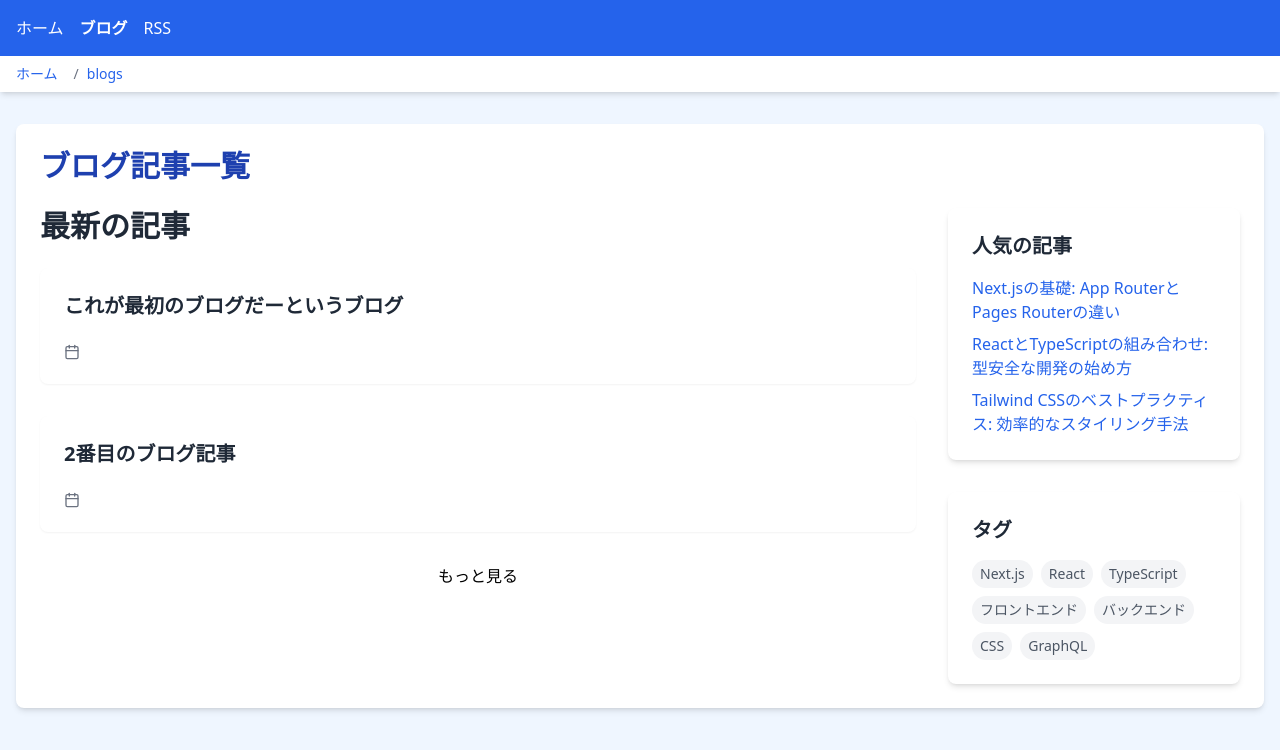
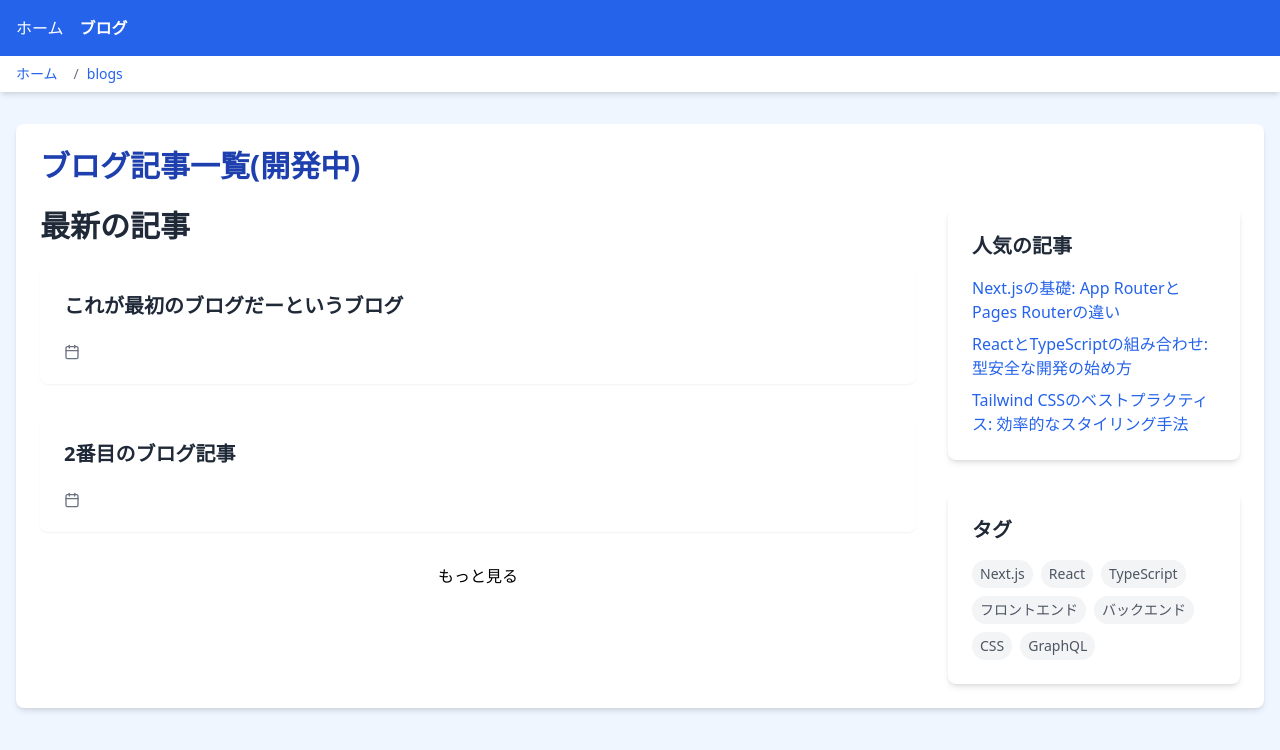
Before and after one commit to ooyoshi00/portfolio.github.io, a Next.js app: page /blogs in a window 1280 px wide. Shown: the top 750 px of the page. Built offline with nearby package versions, Linux system fonts and the light colour scheme.

Commit message:
開発中の状態を示すために、RSSリンクを開発環境でのみ表示し、ブログタイトルに「(開発中)」を追加

```diff
--- a/app/_component/appHeader.tsx
+++ b/app/_component/appHeader.tsx
@@ -28,6 +28,7 @@
               ブログ
             </Link>
           </li>
+          {process.env.IS_DEV && (
             <li>
               <Link
                 href="/rss"
@@ -38,6 +39,7 @@
                 RSS
               </Link>
             </li>
+          )}
         </ul>
       </nav>
     </header>
--- a/app/blogs/page.tsx
+++ b/app/blogs/page.tsx
@@ -4,7 +4,9 @@
 const Blogs = () => {
   return (
     <div className="bg-white p-6 rounded-lg shadow-md">
-      <h1 className="text-3xl font-bold mb-6 text-blue-800">ブログ記事一覧</h1>
+      <h1 className="text-3xl font-bold mb-6 text-blue-800">
+        ブログ記事一覧(開発中)
+      </h1>
       <div className="grid grid-cols-1 md:grid-cols-2 lg:grid-cols-3 gap-6"></div>
       <Suspense fallback={<div>...loading</div>}>
         <BlogList />
```
Lines whose indentation alone changed are shown as unchanged.
